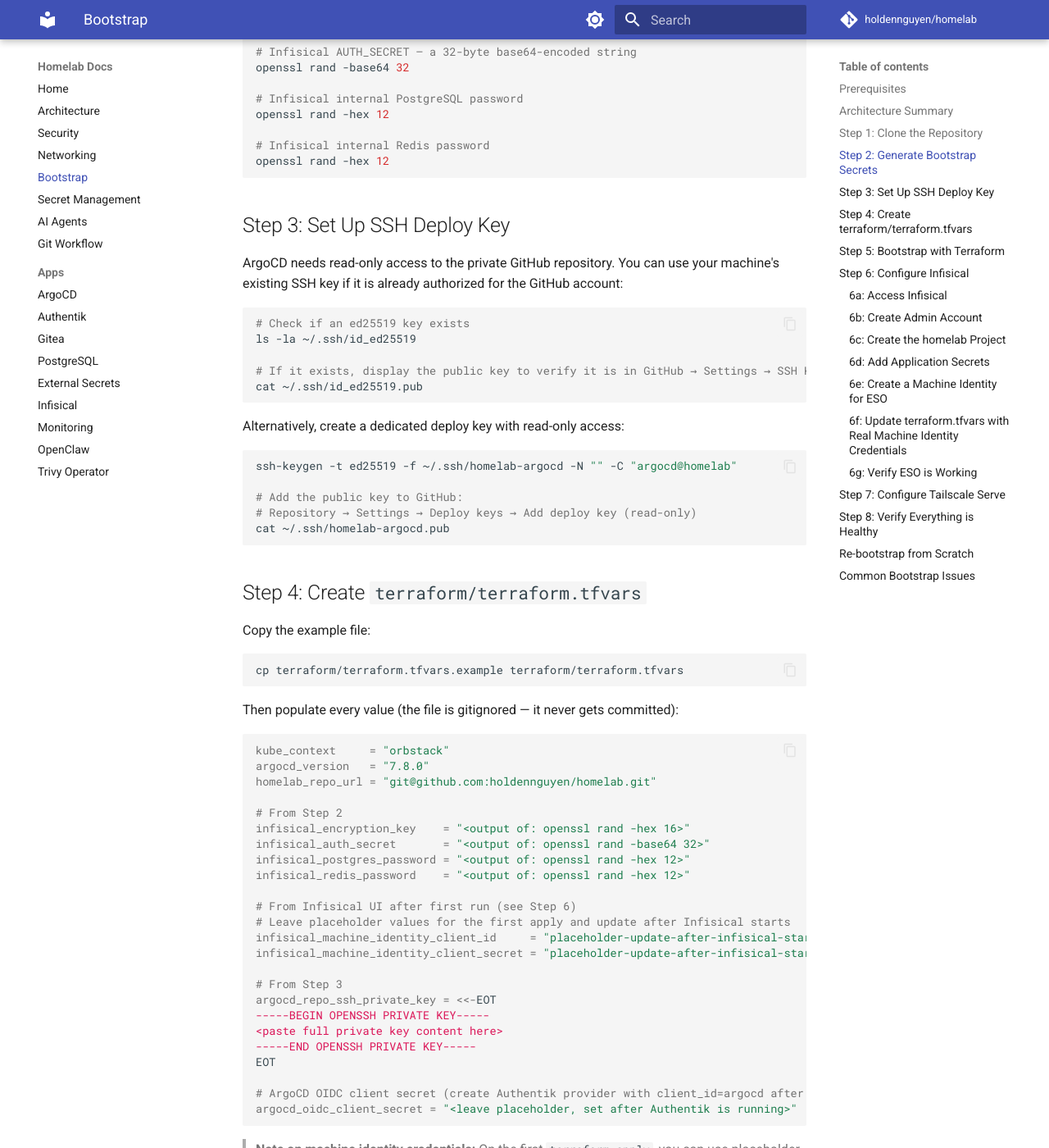
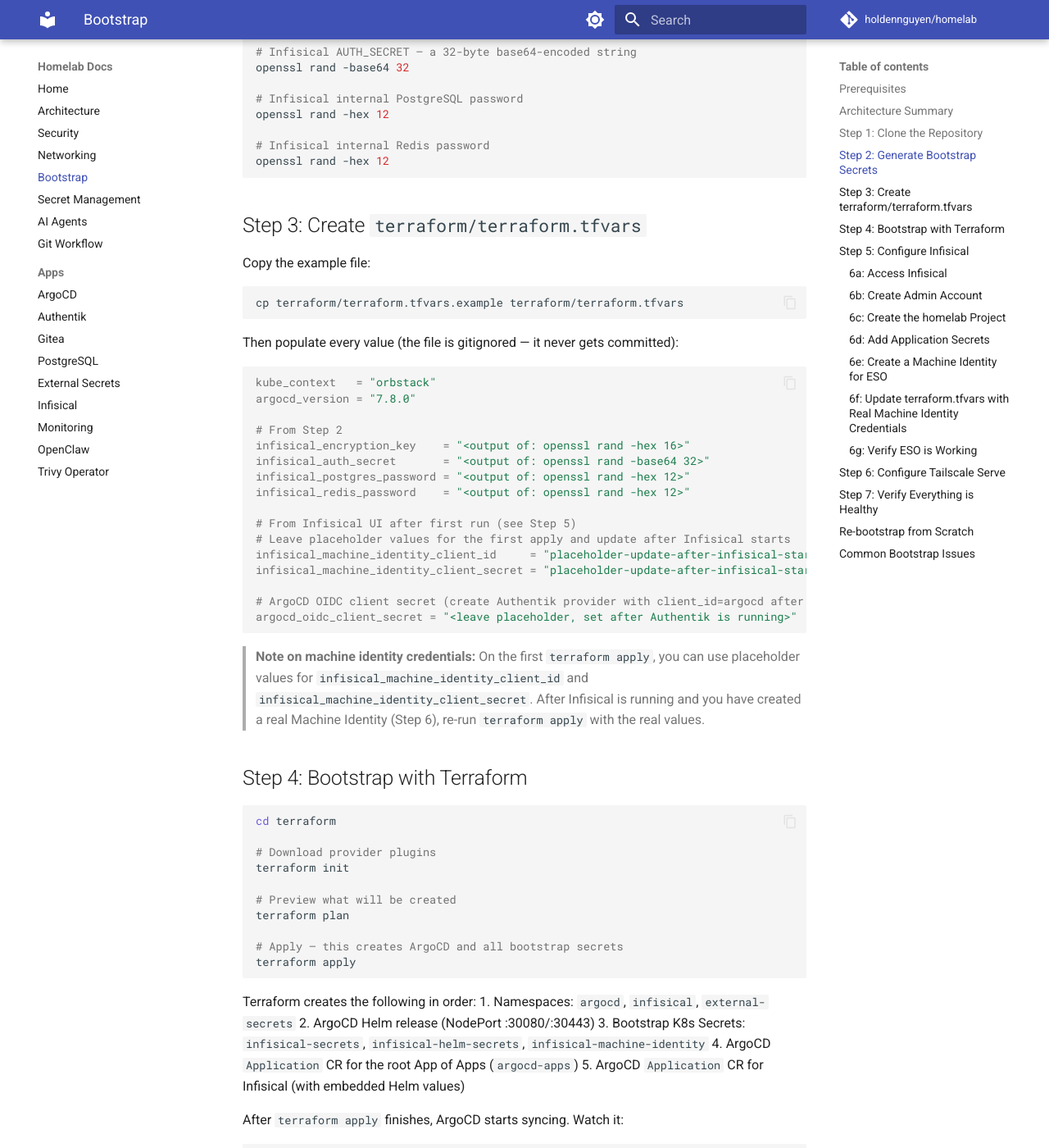
Before and after one commit to haingth77/homelab, an MkDocs documentation site: the page built from docs/bootstrap.md, in a window 1280 px wide and 1400 px high, scrolled down 2472 px. Shown: the whole window at 82% size. Built offline with MkDocs 1.6.1 and Material for MkDocs 9.7.7, drawn with Linux system fonts in a browser that asks for light colours; comment, search, counter and statistics services are not loaded; some of the changed text lies outside the part shown.

Commit message:
security: replace SSH deploy key with HTTPS for ArgoCD repo access (#56)
Switch all ArgoCD repo URLs from SSH (git@github.com:...) to HTTPS
(https://github.com/...). Since the repo is public, no credentials are
needed — eliminates the risk of SSH private key leakage via terraform
state or tfvars on a public repository.

- Remove kubernetes_secret.argocd_repo_credential from Terraform
- Remove argocd_repo_ssh_private_key variable
- Update all 8 Application CRs and 3 AppProjects to HTTPS URL
- Update default homelab_repo_url to HTTPS
- Remove SSH deploy key rotation docs
- Update bootstrap guide (remove Step 3: SSH key setup)
- Update ArgoCD README repository authentication section

Co-authored-by: Cursor <cursoragent@cursor.com>

````diff
--- a/docs/bootstrap.md
+++ b/docs/bootstrap.md
@@ -41,7 +41,7 @@ flowchart TD
 ## Step 1: Clone the Repository
 
 ```bash
-git clone git@github.com:holdennguyen/homelab.git
+git clone https://github.com/holdennguyen/homelab.git
 cd homelab
 ```
 
@@ -63,29 +63,7 @@ openssl rand -hex 12
 openssl rand -hex 12
 ```
 
-## Step 3: Set Up SSH Deploy Key
-
-ArgoCD needs read-only access to the private GitHub repository. You can use your machine's existing SSH key if it is already authorized for the GitHub account:
-
-```bash
-# Check if an ed25519 key exists
-ls -la ~/.ssh/id_ed25519
-
-# If it exists, display the public key to verify it is in GitHub → Settings → SSH Keys
-cat ~/.ssh/id_ed25519.pub
-```
-
-Alternatively, create a dedicated deploy key with read-only access:
-
-```bash
-ssh-keygen -t ed25519 -f ~/.ssh/homelab-argocd -N "" -C "argocd@homelab"
-
-# Add the public key to GitHub:
-# Repository → Settings → Deploy keys → Add deploy key (read-only)
-cat ~/.ssh/homelab-argocd.pub
-```
-
-## Step 4: Create `terraform/terraform.tfvars`
+## Step 3: Create `terraform/terraform.tfvars`
 
 Copy the example file:
 
@@ -96,9 +74,8 @@ cp terraform/terraform.tfvars.example terraform/terraform.tfvars
 Then populate every value (the file is gitignored — it never gets committed):
 
 ```hcl
-kube_context     = "orbstack"
-argocd_version   = "7.8.0"
-homelab_repo_url = "git@github.com:holdennguyen/homelab.git"
+kube_context   = "orbstack"
+argocd_version = "7.8.0"
 
 # From Step 2
 infisical_encryption_key    = "<output of: openssl rand -hex 16>"
@@ -106,17 +83,10 @@ infisical_auth_secret       = "<output of: openssl rand -base64 32>"
 infisical_postgres_password = "<output of: openssl rand -hex 12>"
 infisical_redis_password    = "<output of: openssl rand -hex 12>"
 
-# From Infisical UI after first run (see Step 6)
+# From Infisical UI after first run (see Step 5)
 # Leave placeholder values for the first apply and update after Infisical starts
 infisical_machine_identity_client_id     = "placeholder-update-after-infisical-starts"
 infisical_machine_identity_client_secret = "placeholder-update-after-infisical-starts"
-
-# From Step 3
-argocd_repo_ssh_private_key = <<-EOT
------BEGIN OPENSSH PRIVATE KEY-----
-<paste full private key content here>
------END OPENSSH PRIVATE KEY-----
-EOT
 
 # ArgoCD OIDC client secret (create Authentik provider with client_id=argocd after bootstrap)
 argocd_oidc_client_secret = "<leave placeholder, set after Authentik is running>"
@@ -142,7 +112,7 @@ terraform apply
 Terraform creates the following in order:
 1. Namespaces: `argocd`, `infisical`, `external-secrets`
 2. ArgoCD Helm release (NodePort :30080/:30443)
-3. Bootstrap K8s Secrets: `infisical-secrets`, `infisical-helm-secrets`, `infisical-machine-identity`, `repo-homelab`
+3. Bootstrap K8s Secrets: `infisical-secrets`, `infisical-helm-secrets`, `infisical-machine-identity`
 4. ArgoCD `Application` CR for the root App of Apps (`argocd-apps`)
 5. ArgoCD `Application` CR for Infisical (with embedded Helm values)
 
@@ -162,7 +132,7 @@ Expected sequence:
 3. `external-secrets-config` app syncs (sync-wave 1) → ClusterSecretStore is created
 4. `postgresql`, `gitea`, `monitoring`, `authentik` sync → pods start (secrets not yet available)
 
-## Step 6: Configure Infisical
+## Step 5: Configure Infisical
 
 This step is done once in the Infisical web UI. Infisical cannot configure itself automatically.
 
@@ -313,7 +283,7 @@ https://holdens-mac-mini.story-larch.ts.net:8447 (tailnet only)
 |-- / proxy http://localhost:30789
 ```
 
-## Step 8: Verify Everything is Healthy
+## Step 7: Verify Everything is Healthy
 
 ```bash
 # ArgoCD — all applications should be Synced + Healthy
````
Also changed, not shown: other parts of docs/bootstrap.md (+2 -2 lines), k8s/apps/argocd/README.md (+5 -7 lines), k8s/apps/openclaw/README.md (+1 -1 lines), terraform/README.md (+2 -13 lines), 15 other files.
